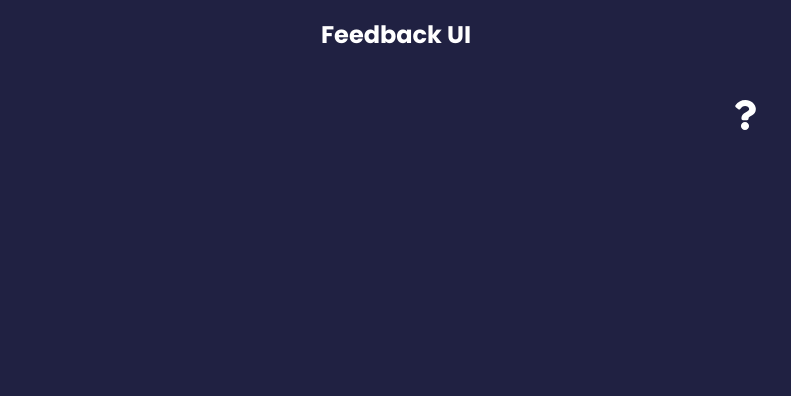
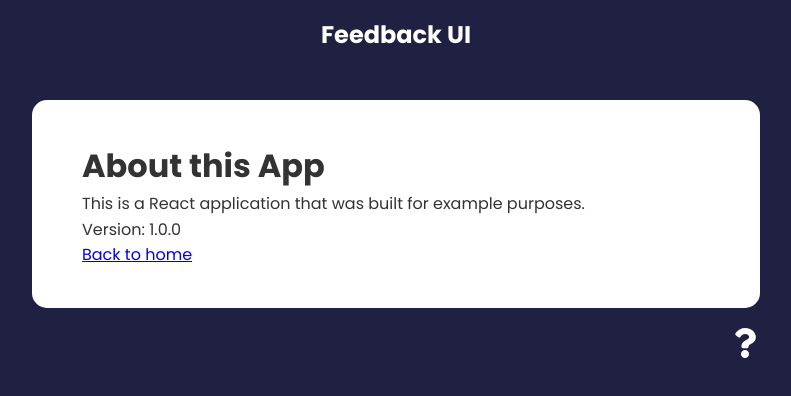
Before and after one commit to roxannebobby/feedbackapp, a React (Create React App) app: page /about in a window 1280 px wide. Shown: the top 396 px of the page, without its empty margins (244-1035 px from the left). Built offline with nearby package versions, Linux system fonts and the light colour scheme.

Commit message:
about route element error fixed

```diff
--- a/src/App.js
+++ b/src/App.js
@@ -44,10 +44,10 @@ function App(handleDelete) {
 							</>
 						}
 					></Route>
-					<Route path='/about' selement={<AboutScreen />} />
+					<Route path='/about' element={<AboutScreen />}></Route>
 				</Routes>
+				<AboutIconLink />
 
-				<AboutIconLink />
 			</div>
 		</Router>
 	);
```
